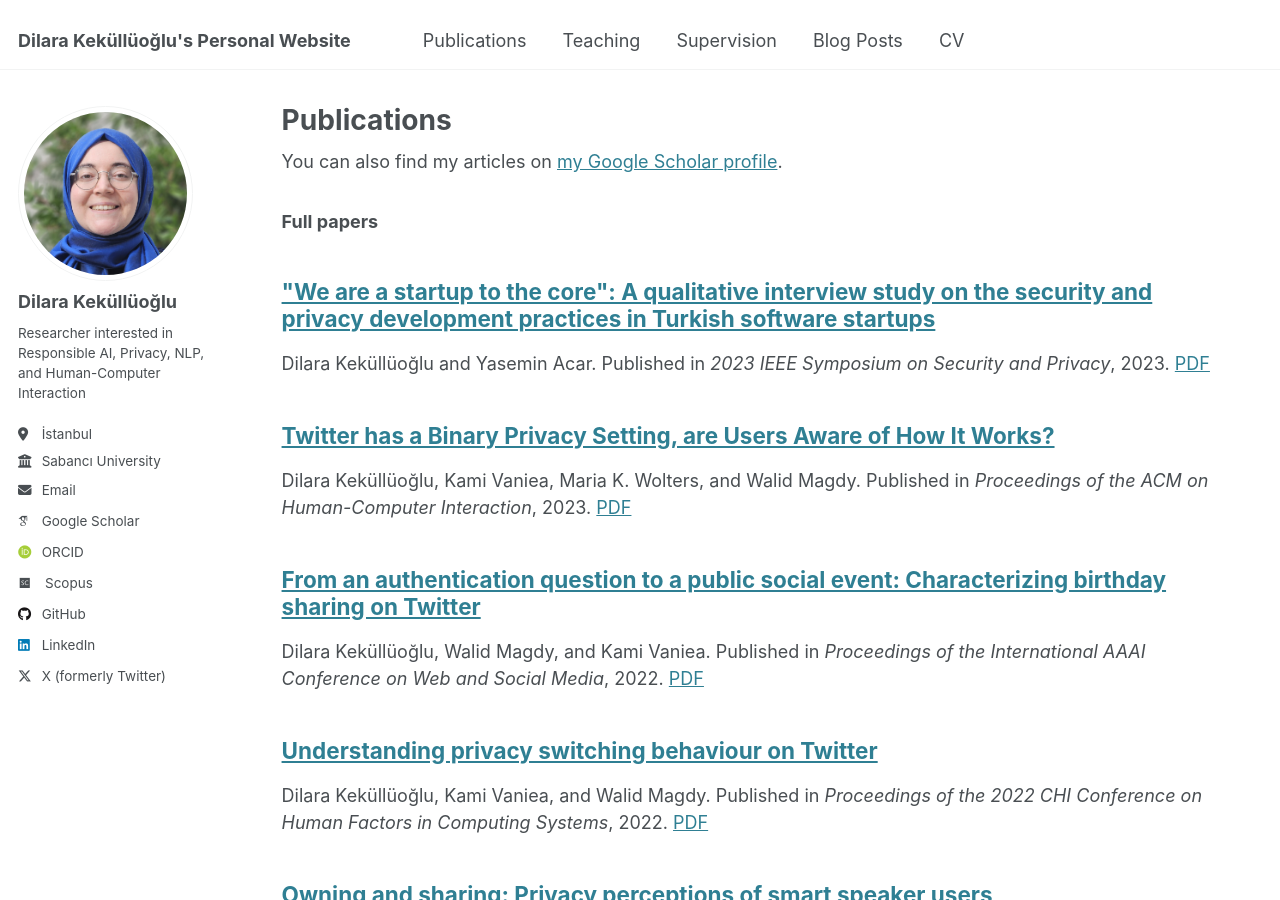
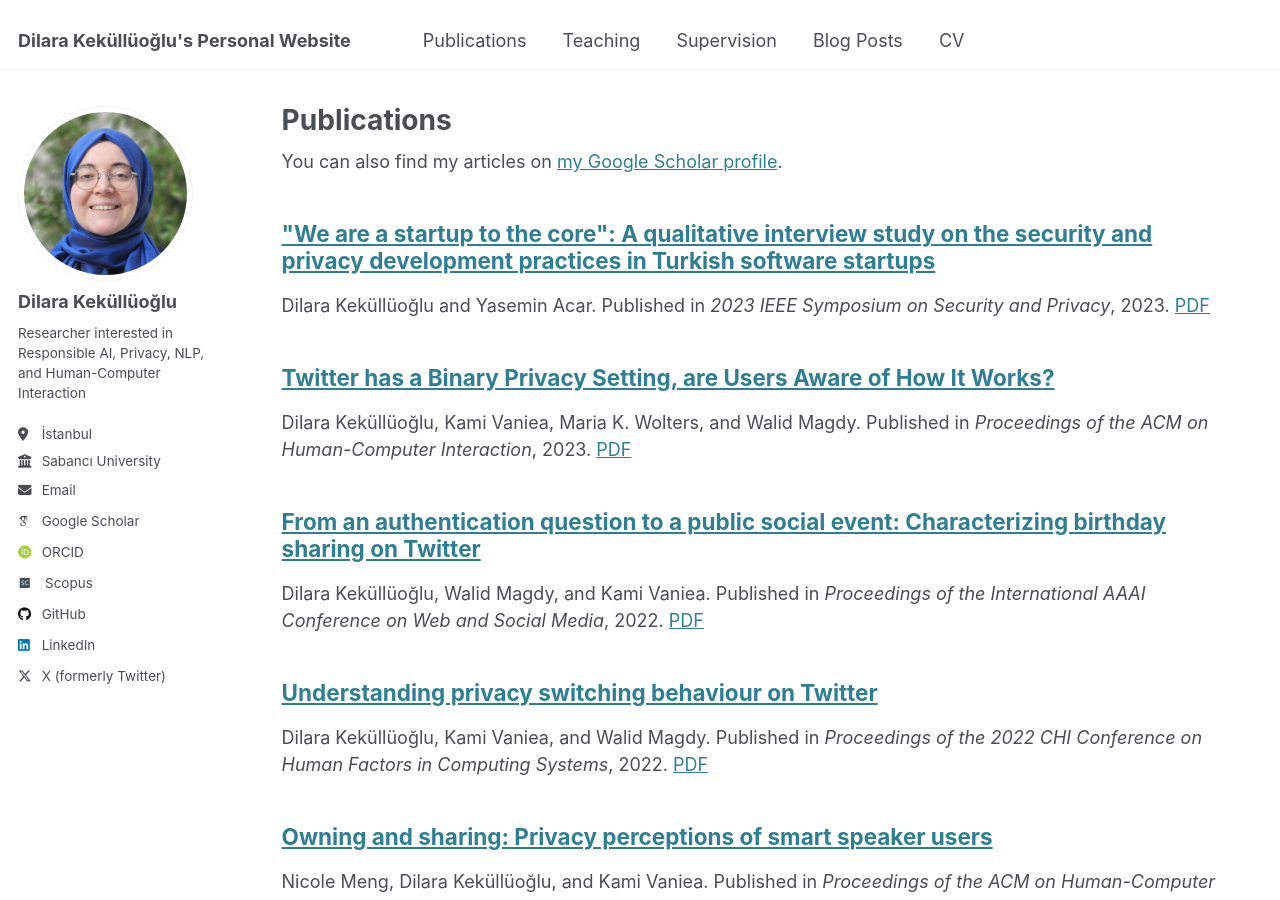
Before and after one commit to dilarakkl/dilarakkl.github.io, a Jekyll site: the page built from _pages/publications.md, in a window 1280 px wide and 900 px high. Built offline with Jekyll 4.4.1, drawn with Linux system fonts in a browser that asks for light colours; some web fonts are replaced.

Commit message:
Update publications.md

```diff
--- a/_pages/publications.md
+++ b/_pages/publications.md
@@ -8,8 +8,6 @@ author_profile: true
 {% if site.author.googlescholar %}
   <div class="wordwrap">You can also find my articles on <a href="{{site.author.googlescholar}}">my Google Scholar profile</a>.</div>
 {% endif %}
-
- <h3> Full papers </h3>
 
 {% include base_path %}
 {% for post in site.publications reversed %}
```
